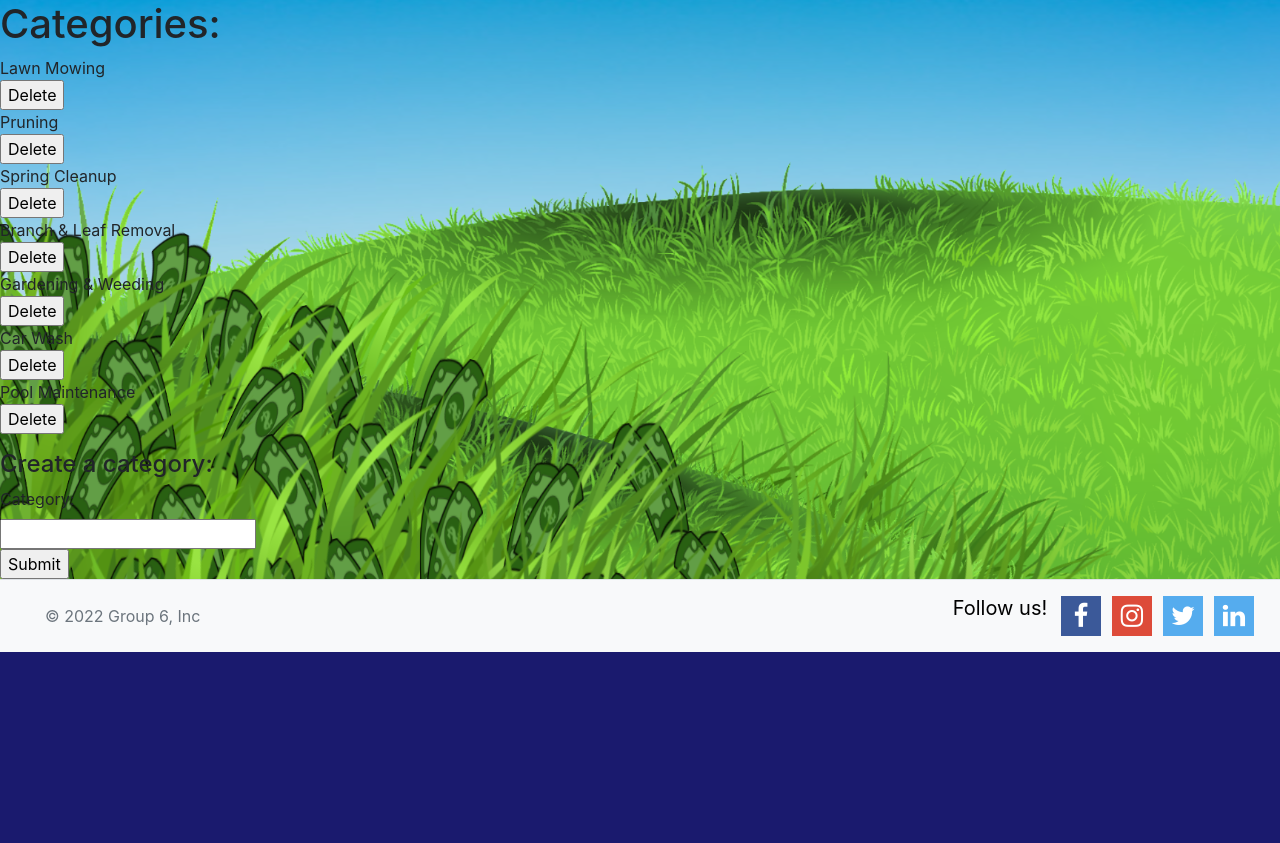
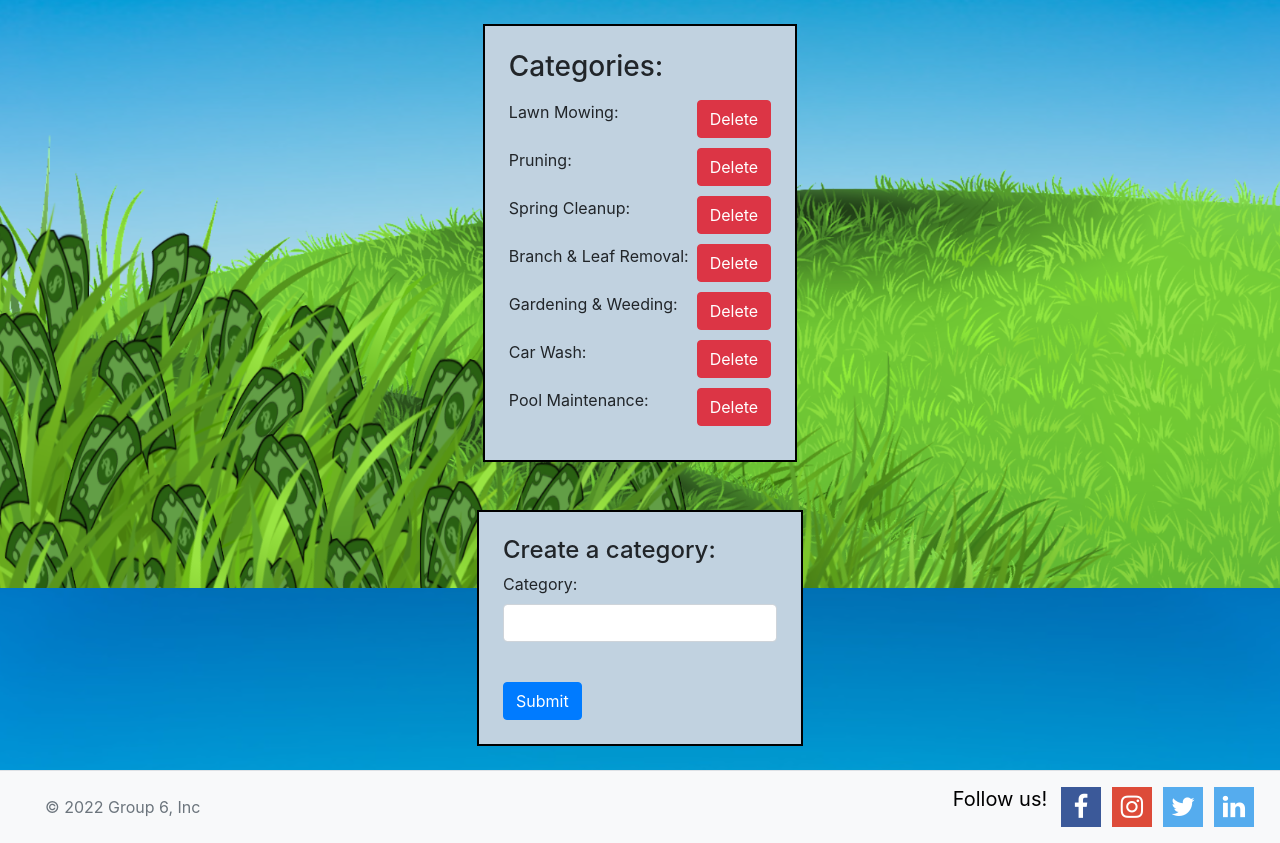
Before and after one commit to andrewObrien98/6-CS3450, a Django app: template app/cs3450/moneyLawndering/templates/moneyLawndering/categories.html in a window 1280 px wide. Shown: the part 212-1055 px from the top of the page. Before the commit the page ends 864 px from the top, so only its background shows below. Run offline with Django 4.2, Linux system fonts and the light colour scheme; the template is opened without the code that fills it: values that come from a table or form of the project are taken from there, others are empty; data comes from the database, SQL or seed files in the repository; some libraries are stand-ins or nearby versions.

Commit message:
Styled the categories page

```diff
--- a/app/cs3450/moneyLawndering/templates/moneyLawndering/categories.html
+++ b/app/cs3450/moneyLawndering/templates/moneyLawndering/categories.html
@@ -35,32 +35,38 @@
                 </div>
             </div>
         </header>
-        <div>
-            <h1>Categories: </h1>
+        <div class="container d-flex justify-content-center">
+            <div class="backgroundBox">
+                <h3>Categories: </h3>
                 <ul>
                     {% for category in categories %}
-                    <li> {{category.type}}
+                        <li class="mt-3 mb-3">
                             <form action="{% url 'moneyLawndering:deleteCategory' category.id %}" method="Delete">
-
                                 {% csrf_token %}
                                 {{ form }}
-                            <input type="submit" value="Delete"/> <br/>
+                                <label for="delete">{{category.type}}: </label>
+                                <input type="submit" class="btn btn-danger float-right ml-2" id="delete" value="Delete"/> <br/>
                             </form>
                         </li>
 
                     {% endfor %}
                 </ul>
             </div>
-
-        <div>
+        </div>
+        <div class="container d-flex justify-content-center">
+            <div class="backgroundBox">
                 <h4>Create a category: </h4>
                 <form action="{% url 'moneyLawndering:createCategory' %}" method="post">
                     {% csrf_token %}
                     {{ form }}
-                <label for="category">Category: </label><br>
-                <input type="text" name="category" id="category" value=""><br>
-                <input type="submit" value="Submit"/>
+                    <div class="form-group">
+                        <label for="category" class="form-label">Category: </label><br>
+                        <input type="text" name="category" id="category" class="form-control" value=""><br>
+                    </div>
+
+                    <input type="submit" class="btn btn-primary" value="Submit"/>
                 </form>
+            </div>
         </div>
         <footer class="d-flex flex-wrap justify-content-between align-items-center py-3 border-top bg-light">
             <div class="col-md-4 d-flex align-items-center">
```
Lines whose indentation alone changed are shown as unchanged.
